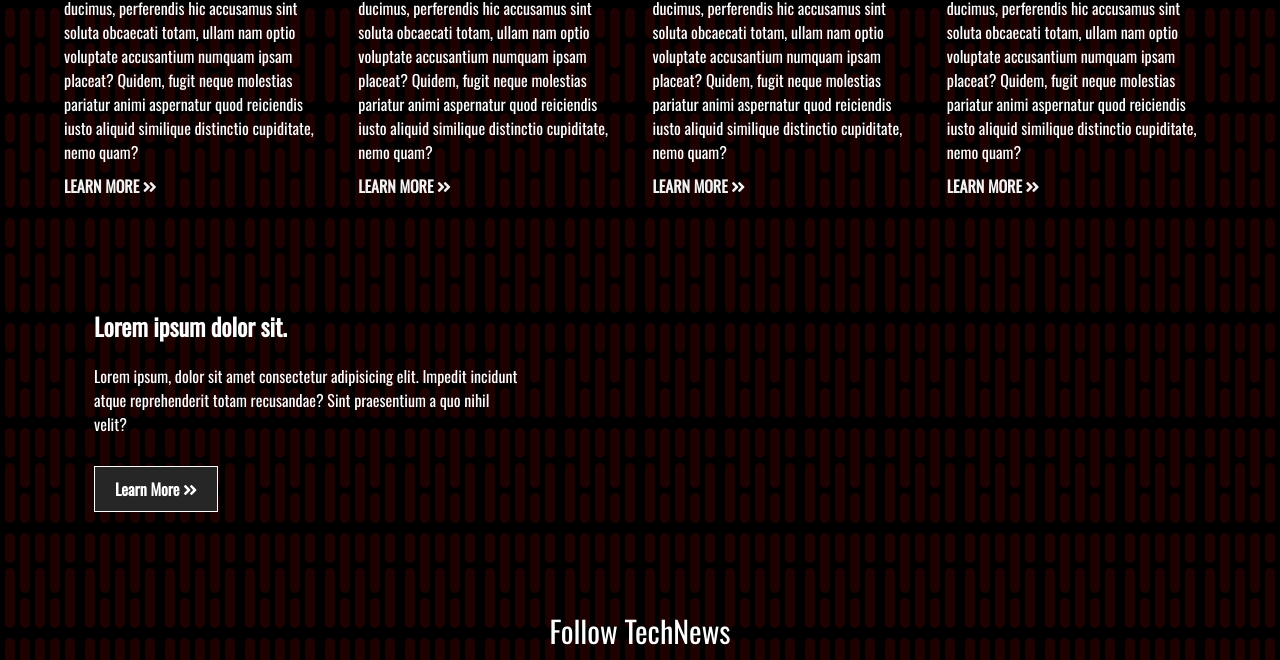
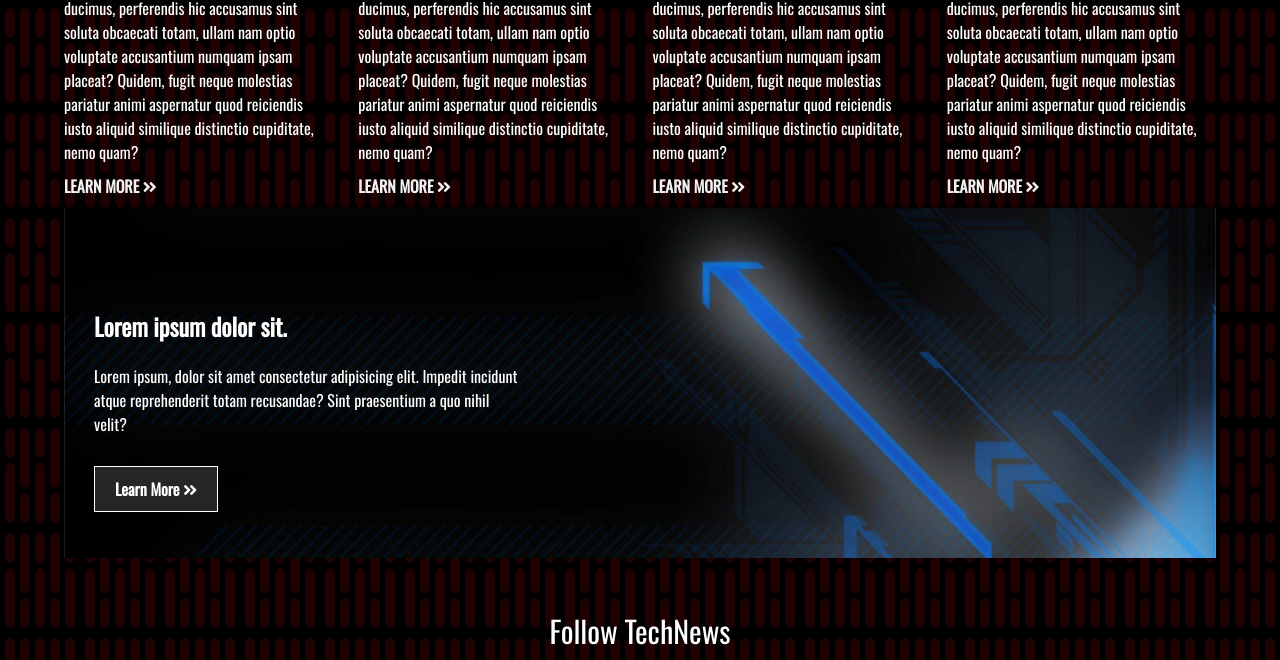
Before and after one commit to brunozanone/test1, a plain HTML site: page index.html in a window 1280 px wide. Shown: the part 1992-2652 px from the top of the page. Drawn offline with nearby package versions, Linux system fonts and the light colour scheme; the site is published under a folder, as on GitHub Pages, so addresses that start at the root find nothing.

Commit message:
Update styles.css

```diff
--- a/styles.css
+++ b/styles.css
@@ -82,7 +82,7 @@
 
 .showcase{
     align-items: center;  /* Centra texto*/
-    background: url('/img/showcase2.jpg') no-repeat center/cover;
+    background: url('./img/showcase2.jpg') no-repeat center/cover;
     display: flex;
     flex-direction: column;
     height: 550px;
@@ -157,12 +157,12 @@
 .cards-banner-two {
     width: 100%;
     height: 350px;
-    background: url('/img/tech-red.jpg') center/cover no-repeat;
+    background: url('./img/tech-red.jpg') center/cover no-repeat;
     margin-bottom: 40px;
 }
 
 .cards-banner-two{
-    background: url('/img/image-five.jpg') center/cover no-repeat;
+    background: url('./img/image-five.jpg') center/cover no-repeat;
 }
 
 .cards-banner-one h2,
```
